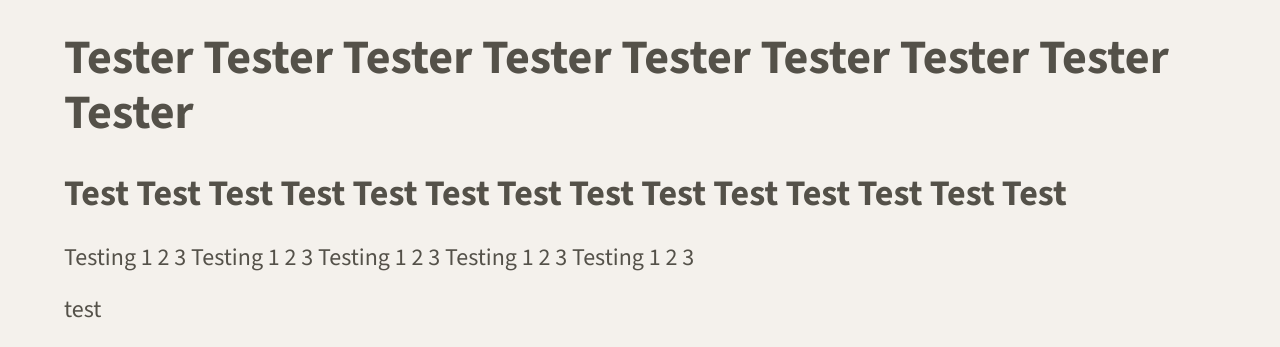
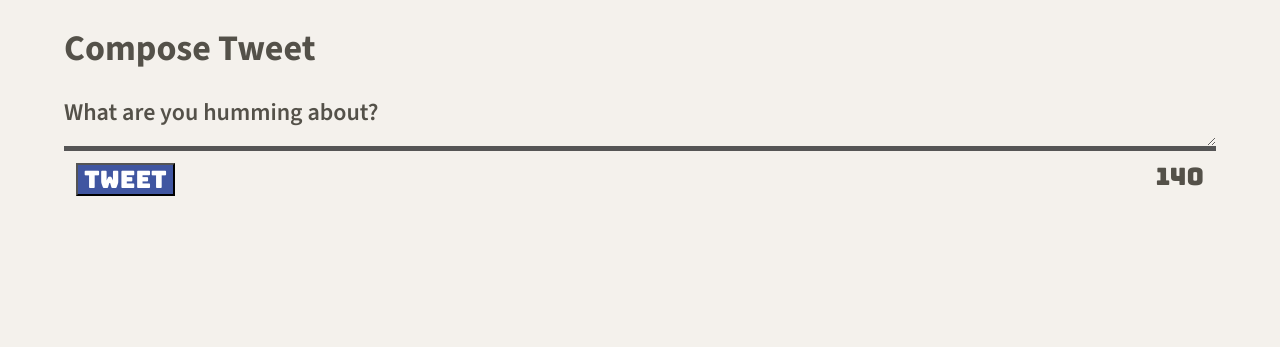
Before and after one commit to Taomosquito/tweeter, a website: page public/index.html in a window 1280 px wide. Shown: the part 522-869 px from the top of the page. After the commit the page ends 800 px from the top, so only its background shows below. Drawn offline with nearby package versions, Linux system fonts and the light colour scheme.

Commit message:
form styling work

```diff
--- a/public/index.html
+++ b/public/index.html
@@ -30,6 +30,7 @@
     <link rel="stylesheet" href="/styles/layout.css" type="text/css" />
     <link rel="stylesheet" href="/styles/nav.css" type="text/css" />
     <link rel="stylesheet" href="/styles/header.css" type="text/css" />
+    <link rel="stylesheet" href="/styles/new-tweet.css" type="text/css" />
 
     <!-- External JS -->
     <script src="https://ajax.googleapis.com/ajax/libs/jquery/3.4.1/jquery.min.js"></script>
@@ -60,14 +61,21 @@
 
     <!-- Page-specific (main) content here -->
     <main class="container">
-      <h1>Tester Tester Tester Tester Tester Tester Tester Tester Tester</h1>
-      <h2>
-        Test Test Test Test Test Test Test Test Test Test Test Test Test Test
-      </h2>
-      <p>
-        Testing 1 2 3 Testing 1 2 3 Testing 1 2 3 Testing 1 2 3 Testing 1 2 3
-      </p>
-      <p>test</p>
+      <section class="new-tweet">
+        <h2>Compose Tweet</h2>
+        <form method="POST" class="tweet-prompt" action="/tweets">
+          <div class="new-tweet-messaging-fields">
+            <label for="tweet-text" id="hummingWhat"
+              >What are you humming about?</label
+            >
+            <textarea name="text" id="tweet-text"></textarea>
+          </div>
+          <div class="new-tweet-footer">
+            <button type="submit">Tweet</button>
+            <output name="counter" class="counter" for="tweet-text">140</output>
+          </div>
+        </form>
+      </section>
     </main>
   </body>
 </html>
--- a/public/styles/nav.css
+++ b/public/styles/nav.css
@@ -12,7 +12,7 @@
 }
 
 .navbar-logo {
-  font-family: "Bungee", sans-serif;
+  font-family: "Bungee", Sans-Serif;
 }
 
 .navbar-menu {
--- /dev/null
+++ b/public/styles/new-tweet.css
@@ -0,0 +1,45 @@
+textarea {
+  height: 1em;
+  background: transparent;
+  border: none;
+  border-bottom: 5px solid #555555;
+}
+
+.new-tweet {
+  font-family: "Source Sans 3", Sans-Serif;
+  display: flex;
+  flex-direction: column;
+  align-items: center;
+  align-items: stretch;
+}
+
+.tweet-prompt {
+  font-family: inherit;
+}
+
+.new-tweet-footer {
+  display: flex;
+  justify-content: space-between;
+}
+
+.counter {
+  font-family: "Bungee", Sans-Serif;
+  margin: 0.5em;
+}
+
+button {
+  font-family: "Bungee", Sans-Serif;
+  background-color: #4056a1;
+  color: #ffffff;
+  margin: 0.5em;
+}
+
+.new-tweet-messaging-fields {
+  display: flex;
+  flex-direction: column;
+  align-content: stretch;
+}
+
+#hummingWhat {
+  font-weight: 600;
+}
--- a/server/data-files/initial-tweets.json
+++ b/server/data-files/initial-tweets.json
@@ -8,7 +8,7 @@
     "content": {
       "text": "If I have seen further it is by standing on the shoulders of giants"
     },
-    "created_at": 1719955718665
+    "created_at": 1720030909494
   },
   {
     "user": {
@@ -19,6 +19,6 @@
     "content": {
       "text": "Je pense , donc je suis"
     },
-    "created_at": 1720042118665
+    "created_at": 1720117309494
   }
 ]
```
